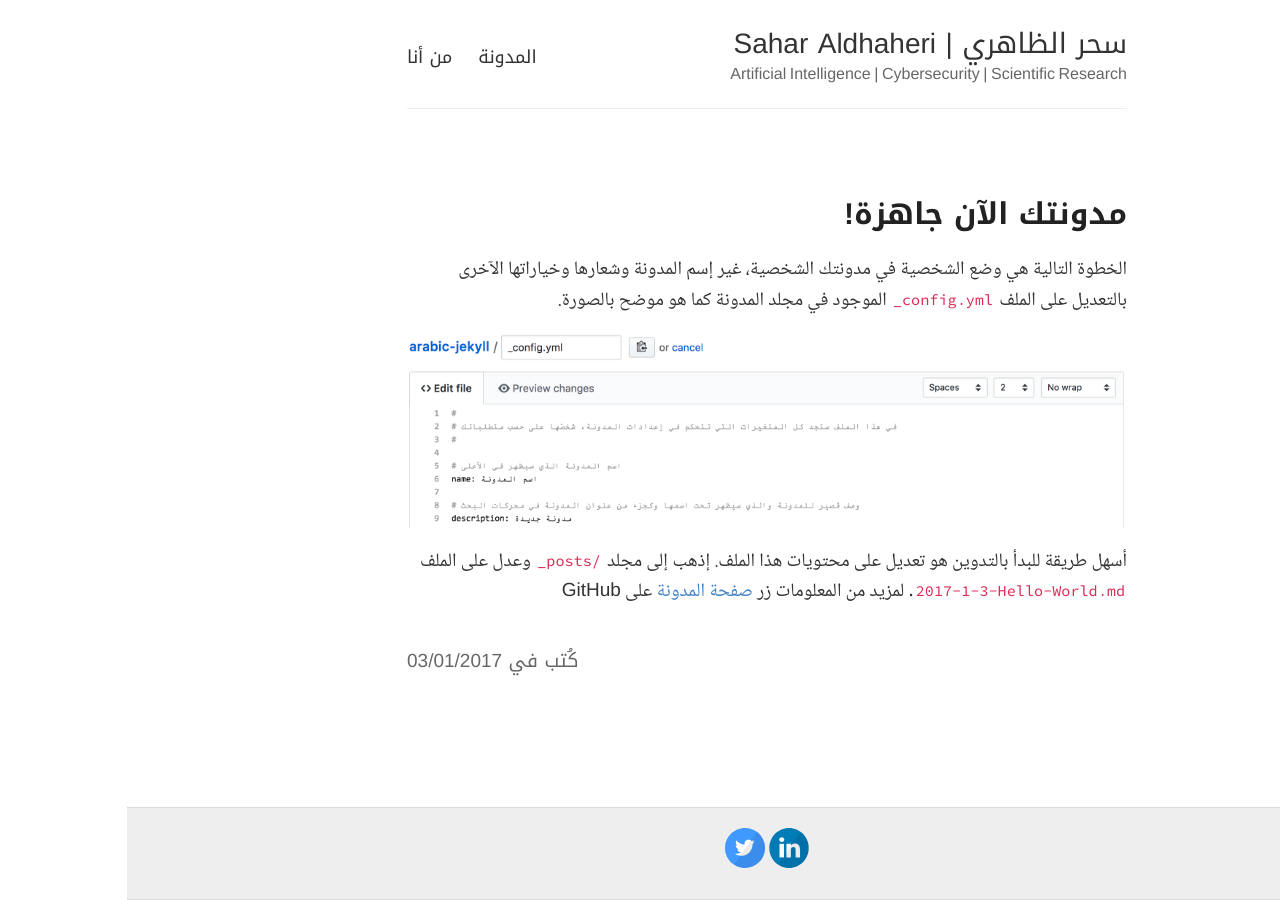
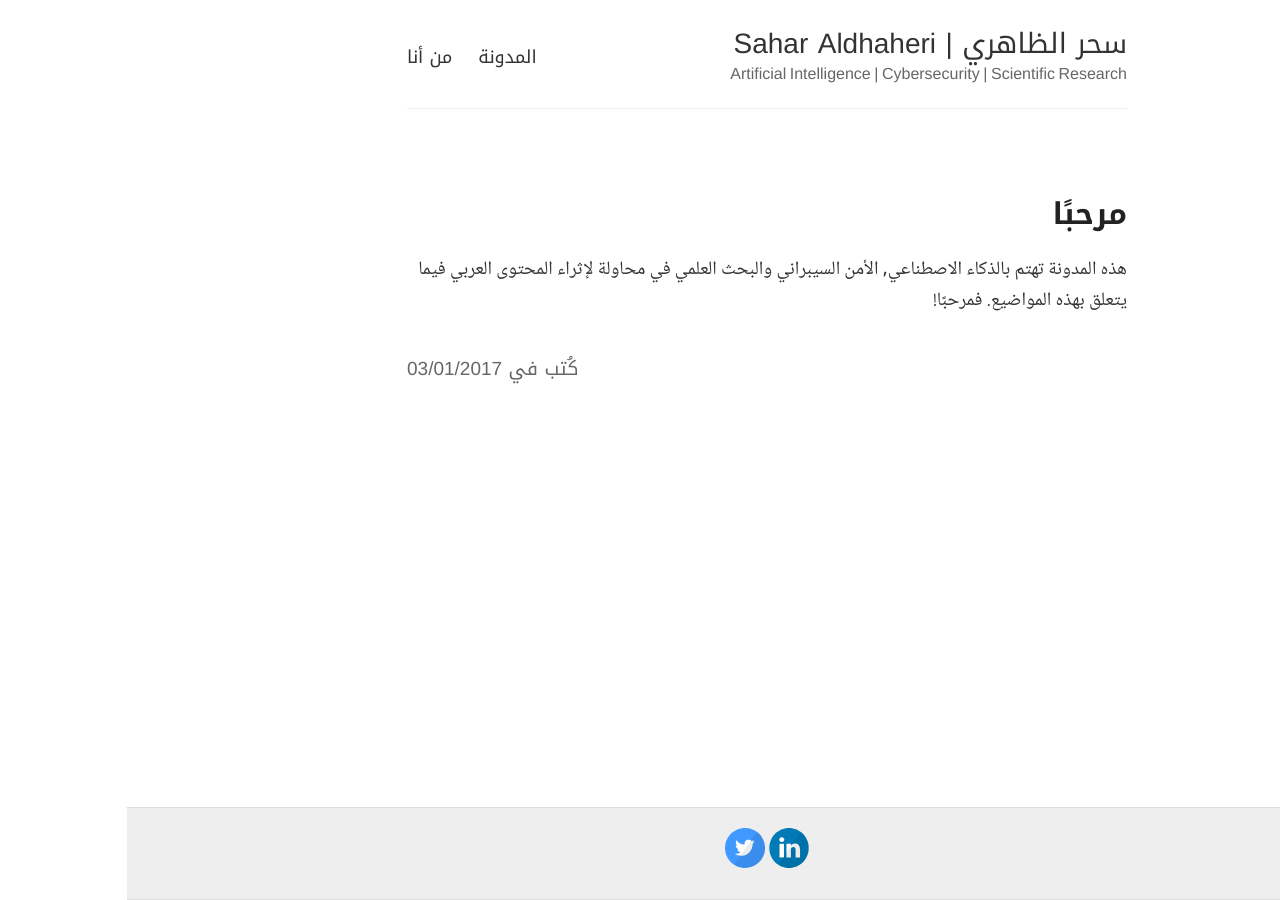
Before and after one commit to sahar119911/AldhaheriS, a Jekyll site: the page built from _posts/2017-1-3-Hello-World.md, in a window 1280 px wide. Built offline with Jekyll 4.4.1, drawn with Linux system fonts in a browser that asks for light colours.

Commit message:
Update 2017-1-3-Hello-World.md

```diff
--- a/_posts/2017-1-3-Hello-World.md
+++ b/_posts/2017-1-3-Hello-World.md
@@ -1,10 +1,6 @@
 ---
 layout: post
-title: مدونتك الآن جاهزة!
+title: مرحبًا
+published: true
 ---
-
-الخطوة التالية هي وضع الشخصية في مدونتك الشخصية، غير إسم المدونة وشعارها وخياراتها الآخرى بالتعديل على الملف `_config.yml` الموجود في مجلد المدونة كما هو موضح بالصورة.
-
-![_config.yml]({{ site.baseurl }}/images/config.png)
-
-أسهل طريقة للبدأ بالتدوين هو تعديل على محتويات هذا الملف. إذهب إلى مجلد `_posts/` وعدل على الملف `2017-1-3-Hello-World.md`. لمزيد من المعلومات زر [صفحة المدونة](https://github.com/a3ammar/jekyll-now) على GitHub
+هذه المدونة تهتم بالذكاء الاصطناعي, الأمن السيبراني والبحث العلمي في محاولة لإثراء المحتوى العربي فيما يتعلق بهذه المواضيع. فمرحبًا!
```
